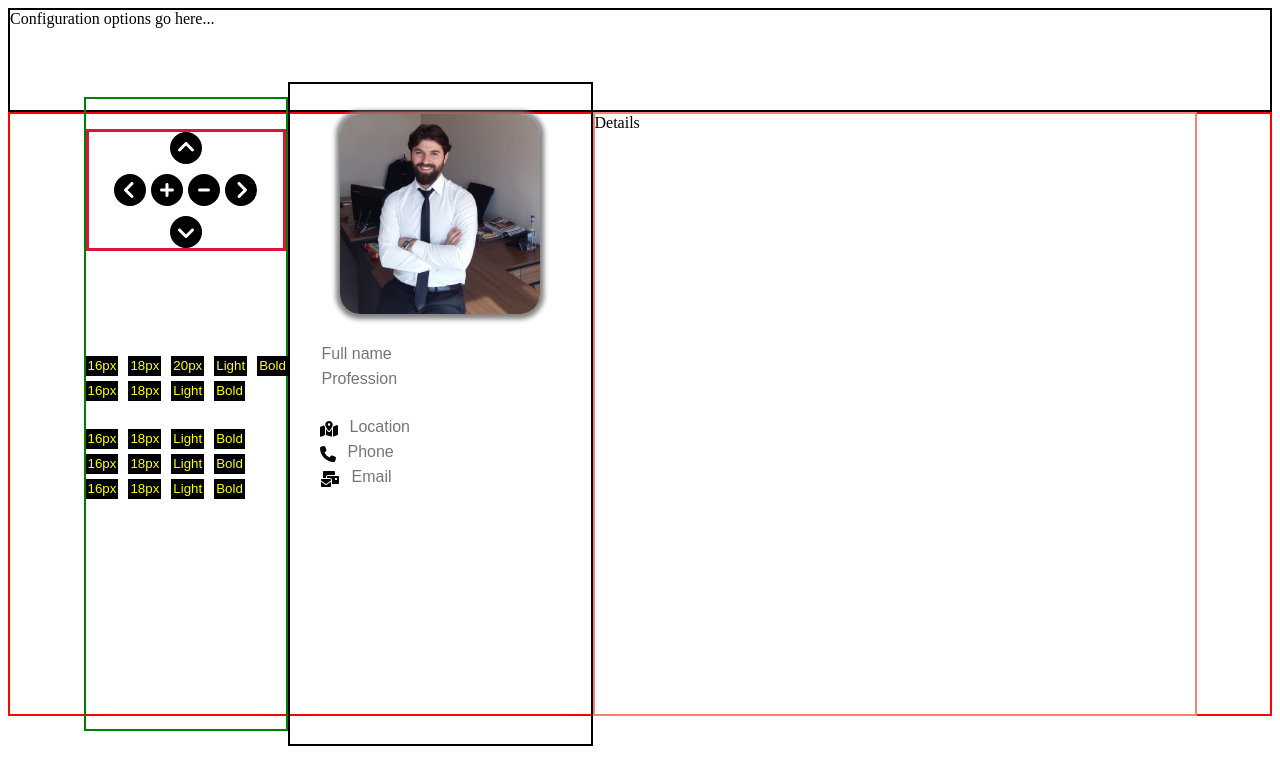
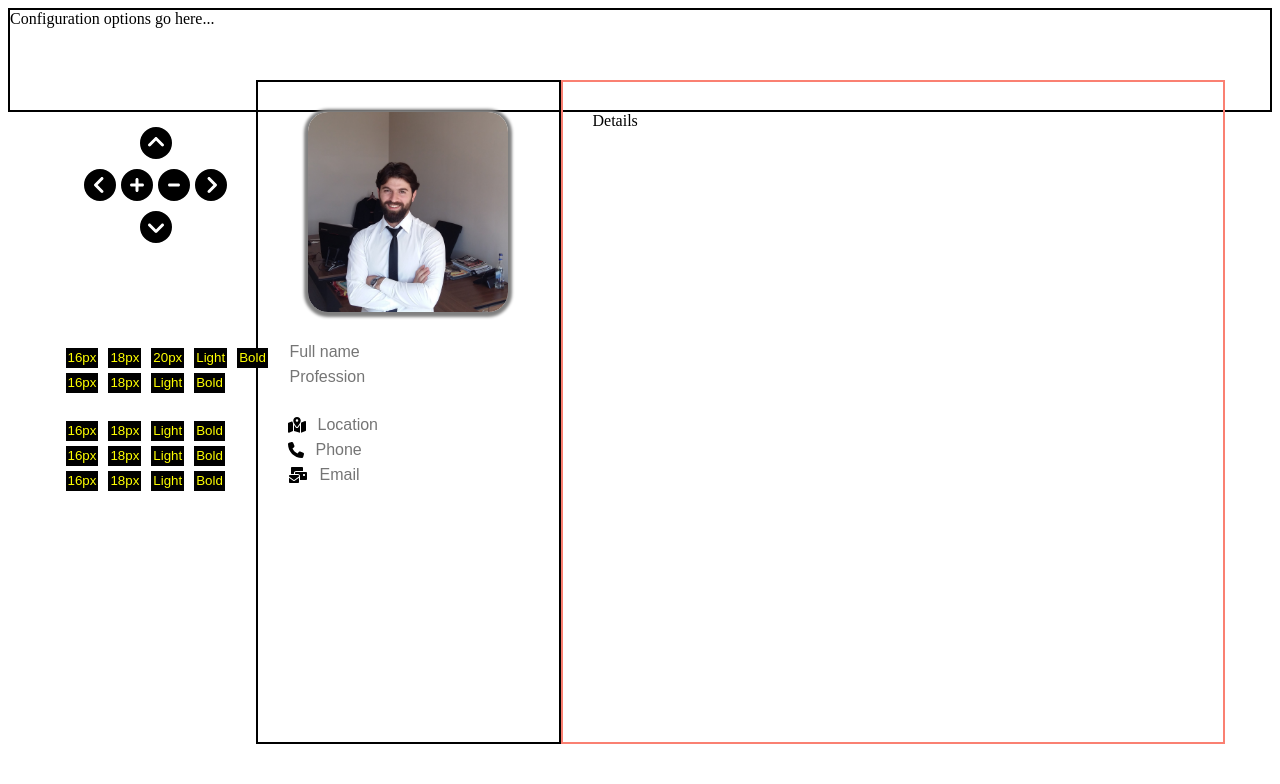
Before and after one commit to codeyourwaytofreedom/cv-maker, a Next.js app: page / in a window 1280 px wide. Shown: the top 784 px of the page. Built offline with nearby package versions, Linux system fonts and the light colour scheme.

Commit message:
Summary and PP section done.
Profile picture can be fully adjusted.

Zoom in and zoom out. And positioning possible.

Next step: Details section.

Keep going.

Remember why you started.

```diff
--- a/components/cv.tsx
+++ b/components/cv.tsx
@@ -11,7 +11,10 @@ const CV = () => {
 
     const [name, setName] = useState(["16px", 300]);
     const [profession, setProfession] = useState(["16px", 300]);
-
+    const [location, setLocation] = useState(["16px", 300]);
+    const [phone, setPhone] = useState(["16px", 300]);
+    const [email, setEmail] = useState(["16px", 300]);
+    const [position, setPosition] = useState([0,0, 100]);
     return (
         <div className={x.cv}>
             <div className={x.cv_config}>
@@ -21,14 +24,14 @@ const CV = () => {
 
                 <div className={x.cv_content_tools}>
                     <div className={x.cv_content_tools_joystick}>
-                        <div id={x.up}><FontAwesomeIcon icon={faChevronCircleUp} size={"2x"}/></div>
+                        <div id={x.up}><FontAwesomeIcon icon={faChevronCircleUp} size={"2x"} onClick={()=> setPosition([position[0], position[1]-1, position[2]])}/></div>
                         <div id={x.m}>
-                            <span><FontAwesomeIcon icon={faChevronCircleLeft} size={"2x"}/></span>
-                            <span><FontAwesomeIcon icon={faPlusCircle} size={"2x"}/></span>
-                            <span><FontAwesomeIcon icon={faMinusCircle} size={"2x"}/></span>
-                            <span><FontAwesomeIcon icon={faChevronCircleRight} size={"2x"}/></span>
+                            <span><FontAwesomeIcon icon={faChevronCircleLeft} size={"2x"} onClick={()=> setPosition([position[0]-1,position[1], position[2]])}/></span>
+                            <span><FontAwesomeIcon icon={faPlusCircle} size={"2x"} onClick={()=> setPosition([position[0],position[1], position[2]+1])}/></span>
+                            <span><FontAwesomeIcon icon={faMinusCircle} size={"2x"}onClick={()=> setPosition([position[0],position[1], position[2]-1])}/></span>
+                            <span><FontAwesomeIcon icon={faChevronCircleRight} size={"2x"} onClick={()=> setPosition([position[0]+1,position[1], position[2]])}/></span>
                         </div>
-                        <div id={x.down}><FontAwesomeIcon icon={faChevronCircleDown} size={"2x"}/></div>
+                        <div id={x.down}><FontAwesomeIcon icon={faChevronCircleDown} size={"2x"} onClick={()=> setPosition([position[0], position[1]+1, position[2]])}/></div>
                     </div>
                     <div className={x.cv_content_tools_pen}>
                         <button onClick={()=> setName(["16px", name[1]])}>
@@ -63,44 +66,44 @@ const CV = () => {
                     </div>
                     <br />
                     <div className={x.cv_content_tools_pencil}>
-                        <button>
+                        <button onClick={()=> setLocation(["16px", location[1]])}>
                             <span>16px</span>
                         </button>
-                        <button>
+                        <button onClick={()=> setLocation(["18px", location[1]])}>
                             <span>18px</span>
                         </button>
-                        <button>
+                        <button onClick={()=> setLocation([location[0], 300])}>
                             <span>Light</span>
                         </button>
-                        <button>
+                        <button onClick={()=> setLocation([location[0], 400])}>
                             <span>Bold</span>
                         </button>
                     </div>
                     <div className={x.cv_content_tools_pencil}>
-                        <button>
+                        <button onClick={()=> setPhone(["16px", phone[1]])}>
                             <span>16px</span>
                         </button>
-                        <button>
+                        <button onClick={()=> setPhone(["18px", phone[1]])}>
                             <span>18px</span>
                         </button>
-                        <button>
+                        <button onClick={()=> setPhone([phone[0], 300])}>
                             <span>Light</span>
                         </button>
-                        <button>
+                        <button onClick={()=> setPhone([phone[0], 400])}>
                             <span>Bold</span>
                         </button>
                     </div>
                     <div className={x.cv_content_tools_pencil}>
-                        <button>
+                        <button onClick={()=> setEmail(["16px", email[1]])}>
                             <span>16px</span>
                         </button>
-                        <button>
+                        <button onClick={()=> setEmail(["18px", email[1]])}>
                             <span>18px</span>
                         </button>
-                        <button>
+                        <button onClick={()=> setEmail([email[0], 300])}>
                             <span>Light</span>
                         </button>
-                        <button>
+                        <button onClick={()=> setEmail([email[0], 400])}>
                             <span>Bold</span>
                         </button>
                     </div>
@@ -113,7 +116,7 @@ const CV = () => {
                             //fill={true}
                             src={pp}
                             alt="Profile Picture"
-                            style={{width:"100%", height:"100%", left:"0", top:"-40px"}}
+                            style={{width:`${position[2]}%`, height:"100%", left:position[0], top:position[1]}}
                         />
                     </div>
                     <div className={x.cv_content_profile_summary}>
@@ -122,15 +125,15 @@ const CV = () => {
                         <br />
                         <span className={x.double}>
                             <FontAwesomeIcon icon={faMapLocationDot}/>
-                            <input type="text" placeholder="Location" />
+                            <input type="text" placeholder="Location" style={{fontSize: location[0], fontWeight: location[1]}}/>
                         </span>
                         <span className={x.double}>
                             <FontAwesomeIcon icon={faPhone}/>
-                            <input type="text" placeholder="Phone" />
+                            <input type="text" placeholder="Phone" style={{fontSize: phone[0], fontWeight: phone[1]}}/>
                         </span>
                         <span className={x.double}>
                             <FontAwesomeIcon icon={faMailBulk}/>
-                            <input type="text" placeholder="Email" />
+                            <input type="text" placeholder="Email" style={{fontSize: email[0], fontWeight: email[1]}}/>
                         </span>
 
 
--- a/styles/cv.module.css
+++ b/styles/cv.module.css
@@ -6,19 +6,20 @@
   display: flex;
   justify-content: center;
   align-items: center;
-  border: 2px solid red;
   height: 600px;
 }
 .cv_content_tools {
   width: 200px;
   height: 100%;
   padding-top: 30px;
-  border: 2px solid green;
+  -webkit-user-select: none;
+     -moz-user-select: none;
+      -ms-user-select: none;
+          user-select: none;
 }
 .cv_content_tools_joystick {
   display: grid;
   row-gap: 10px;
-  border: 3px solid crimson;
 }
 .cv_content_tools_joystick #up, .cv_content_tools_joystick #down {
   display: grid;
@@ -39,6 +40,7 @@
        column-gap: 10px;
   top: 105px;
   padding-bottom: 5px;
+  padding-left: 10px;
 }
 .cv_content_tools_pen button, .cv_content_tools_pencil button {
   border: none;
@@ -47,6 +49,10 @@
   cursor: pointer;
   background-color: black;
   color: yellow;
+  -webkit-user-select: none;
+     -moz-user-select: none;
+      -ms-user-select: none;
+          user-select: none;
 }
 .cv_content_tools_pen button span, .cv_content_tools_pencil button span {
   color: yellow;
@@ -66,7 +72,7 @@
   display: grid;
   justify-self: center;
   overflow: hidden;
-  box-shadow: 0px 1px 5px 4px gray;
+  box-shadow: 0px 1px 3px 4px gray;
   border-radius: 20px;
 }
 .cv_content_profile_picture img {
@@ -82,7 +88,7 @@
 }
 .cv_content_profile_summary .double {
   display: flex;
-  align-items: flex-end;
+  align-items: center;
   -moz-column-gap: 10px;
        column-gap: 10px;
 }
@@ -98,4 +104,5 @@
   width: 600px;
   border: 2px solid salmon;
   height: 100%;
+  padding: 30px;
 }/*# sourceMappingURL=cv.module.css.map */
--- a/styles/cv.module.scss
+++ b/styles/cv.module.scss
@@ -7,17 +7,18 @@
     }
     &_content{
         @include flex-center;
-        border: 2px solid red;
+        //border: 2px solid red;
         height: 600px;
         &_tools{
             width: 200px;
             height: 100%;
             padding-top: 30px;
-            border: 2px solid green;
+            //border: 2px solid green;
+            user-select: none;
             &_joystick{
                 display: grid;
                 row-gap: 10px;
-                border:3px solid crimson;
+                //border:3px solid crimson;
                 #up, #down{
                     @include grid-center;
                 }
@@ -32,6 +33,7 @@
                 column-gap: 10px;
                 top:105px;
                 padding-bottom: 5px;
+                padding-left: 10px;
                 button{
                     border: none;
                     border-bottom: 1px solid black;
@@ -39,6 +41,7 @@
                     cursor: pointer;
                     background-color: black;
                     color: yellow;
+                    user-select: none;
                     span{
                         color:yellow;
                     }
@@ -59,7 +62,7 @@
                 display: grid;
                 justify-self: center;
                 overflow: hidden;
-                box-shadow: 0px 1px 5px 4px gray;
+                box-shadow: 0px 1px 3px 4px gray;
                 border-radius: 20px;
                 img{
                     object-fit: contain;
@@ -73,7 +76,7 @@
                 top:30px;
                 .double{
                     display: flex;
-                    align-items: flex-end;
+                    align-items: center;
                     column-gap: 10px;
                 }
                 input{
@@ -90,6 +93,7 @@
             width: 600px;
             border: 2px solid salmon;
             height: 100%;
+            padding: 30px;
         }
     }
 }
```
Also changed, not shown: 1 other file (tests, documents, lock files or other folders).
